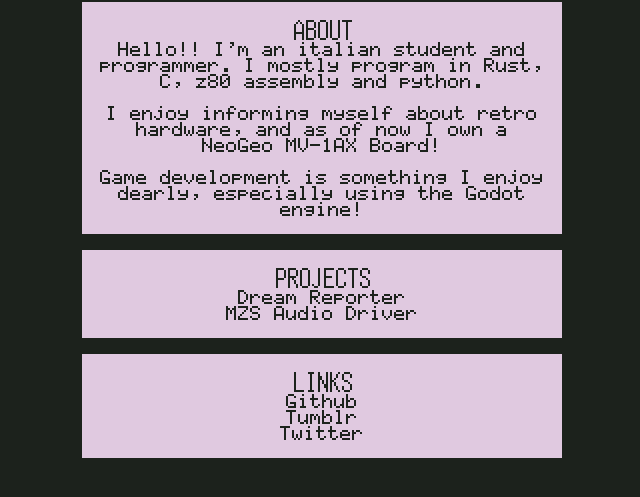
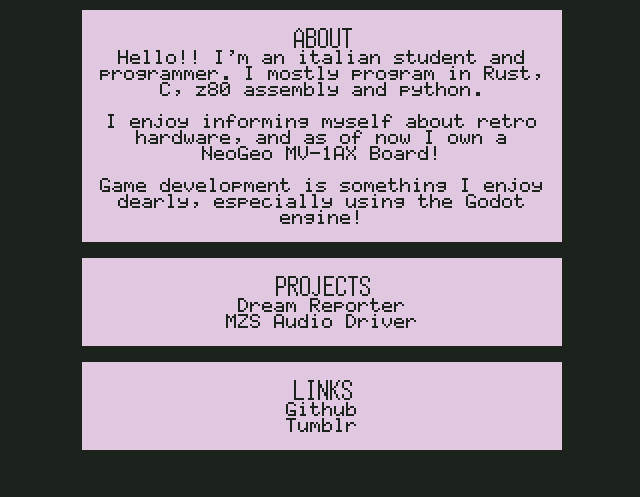
Before and after one commit to stereomimi/stereomimi.github.io, a plain HTML site: page index.html in a window 1280 px wide. Shown: the part 235-732 px from the top of the page, without its empty margins (318-958 px from the left). Drawn offline with Linux system fonts and the light colour scheme.

Commit message:
Update index.html

```diff
--- a/index.html
+++ b/index.html
@@ -43,7 +43,6 @@
           <ul>
             <li><a href="https://github.com/stereomimi">Github</a></li>
             <li><a href="https://www.tumblr.com/stereomimi">Tumblr</a></li>
-            <li><a href="https://www.twitter.com/stereomimi">Twitter</a></li>
           </ul>
         </div>
       </div>
```
